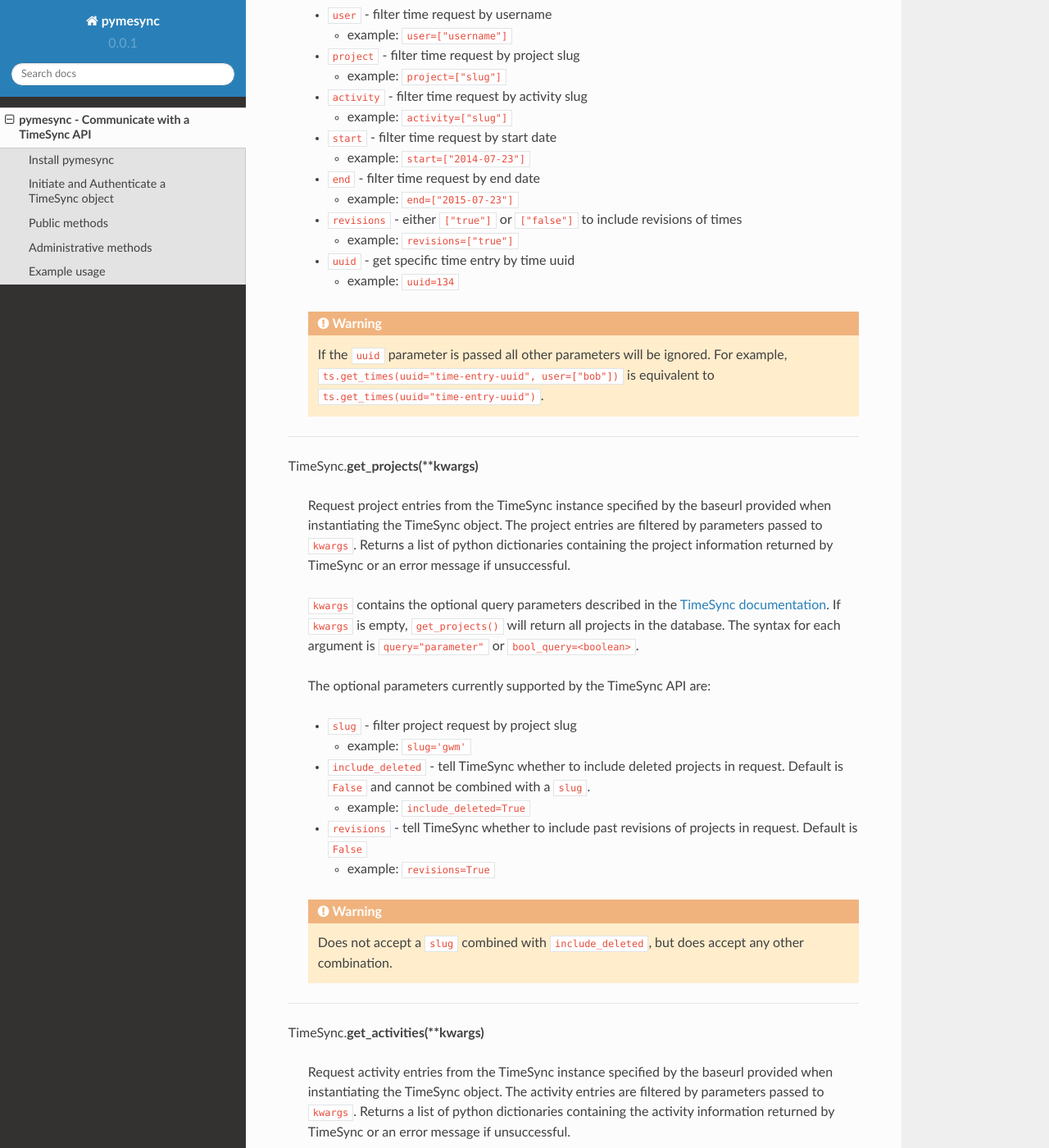
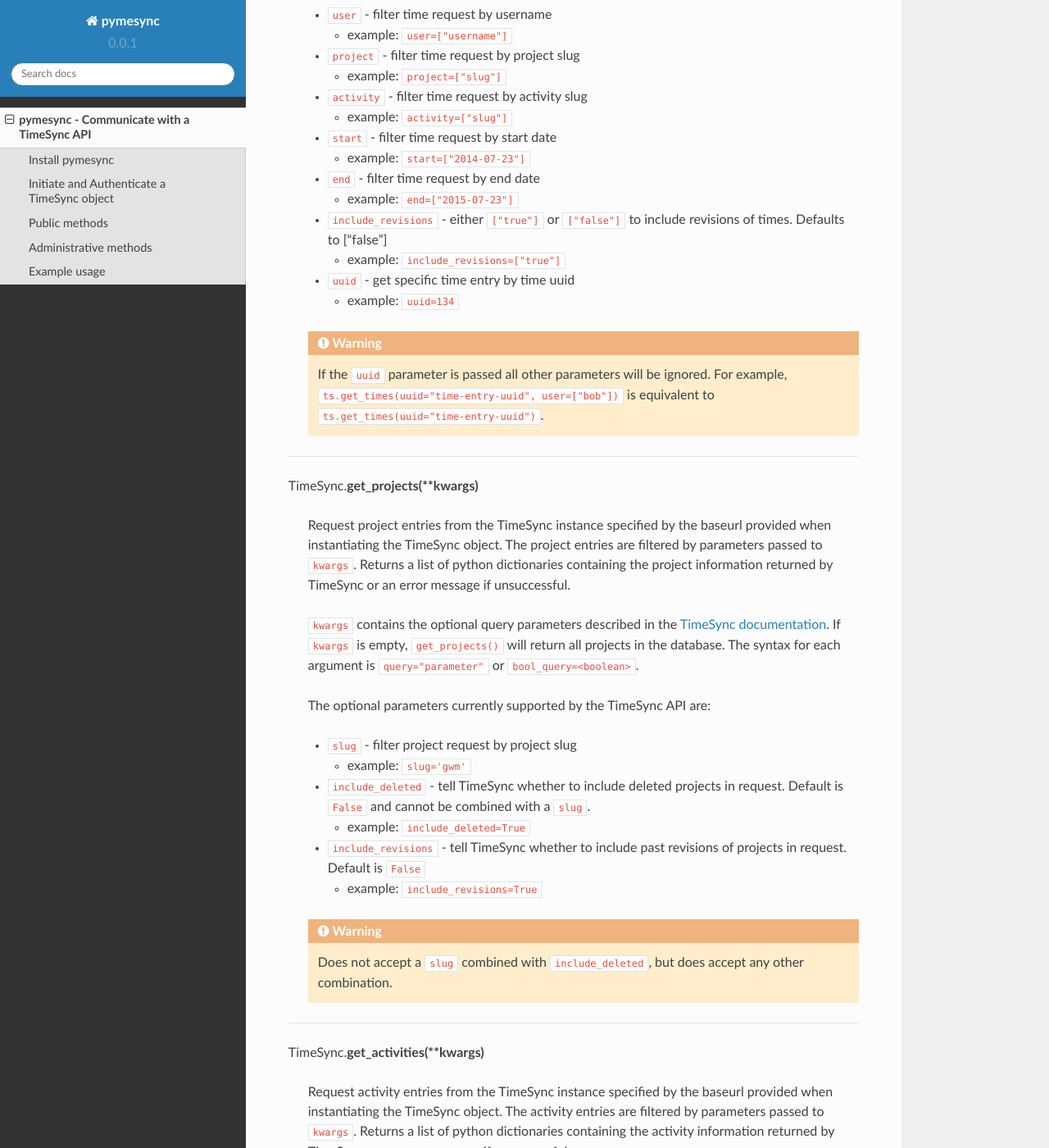
Before and after one commit to osuosl/pymesync, a Sphinx documentation site: the page built from docs/source/usage.rst, in a window 1280 px wide and 1400 px high, scrolled down 4772 px. Shown: the whole window at 82% size. Built offline with Sphinx 7.4.7 and the Read the Docs theme 2.0.0, drawn with Linux system fonts in a browser that asks for light colours; some of the changed text lies outside the part shown.

Commit message:
Change revisions -> include_revisions in docs

```diff
--- a/docs/source/usage.rst
+++ b/docs/source/usage.rst
@@ -249,10 +249,10 @@
 
       - example: ``end=["2015-07-23"]``
 
-    * ``revisions`` - either ``["true"]`` or ``["false"]`` to include revisions
-      of times
+    * ``include_revisions`` - either ``["true"]`` or ``["false"]`` to include
+      revisions of times. Defaults to ["false"]
 
-      - example: ``revisions=["true"]``
+      - example: ``include_revisions=["true"]``
 
     * ``uuid`` - get specific time entry by time uuid
 
@@ -290,10 +290,10 @@
 
       - example: ``include_deleted=True``
 
-    * ``revisions`` - tell TimeSync whether to include past revisions of
+    * ``include_revisions`` - tell TimeSync whether to include past revisions of
       projects in request. Default is ``False``
 
-      - example: ``revisions=True``
+      - example: ``include_revisions=True``
 
     .. warning::
 
@@ -326,10 +326,10 @@
 
       - example: ``include_deleted=True``
 
-    * ``revisions`` - tell TimeSync whether to include past revisions of
+    * ``include_revisions`` - tell TimeSync whether to include past revisions of
       activities in request. Default is ``False``
 
-      - example: ``revisions=True``
+      - example: ``include_revisions=True``
 
     .. warning::
 
```
